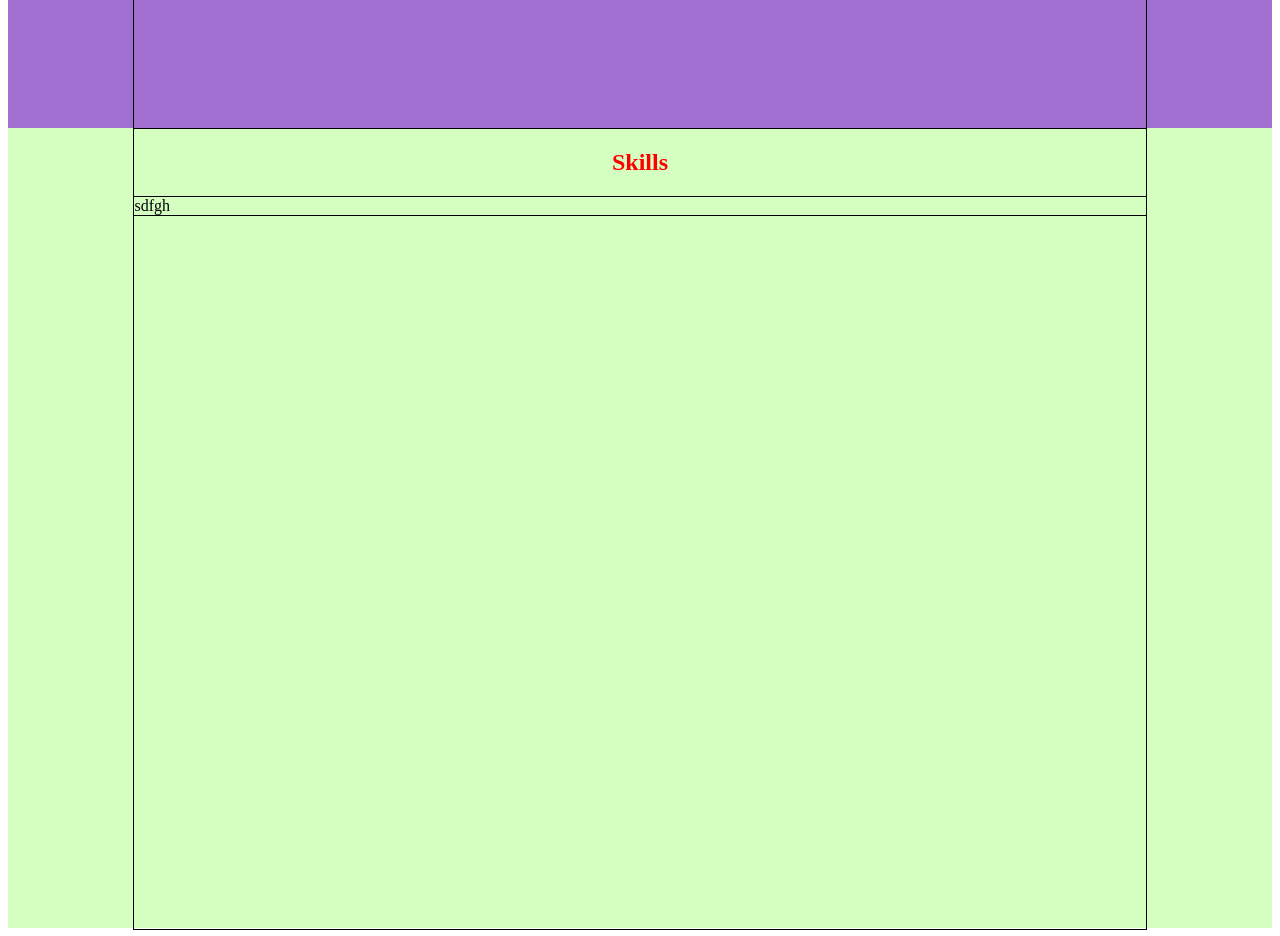
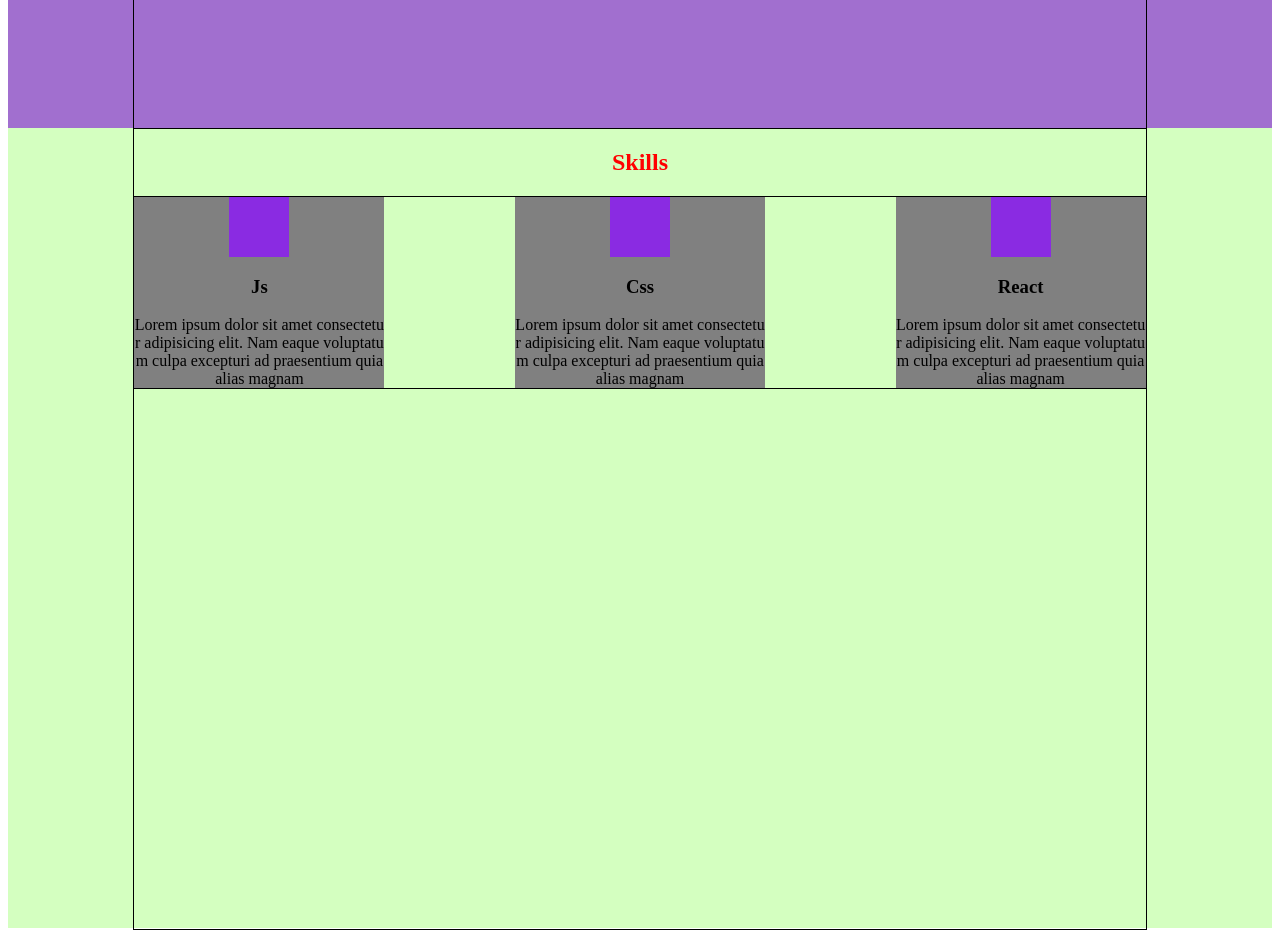
Before and after one commit to EvgeniBlag/Portfolio, a React (Create React App) app: page / in a window 1280 px wide. Shown: the part 760-1696 px from the top of the page. Built offline with nearby package versions, Linux system fonts and the light colour scheme.

Commit message:
BlockMain

```diff
--- a/src/common/styles/Container.module.css
+++ b/src/common/styles/Container.module.css
@@ -6,4 +6,5 @@
     display: flex;
     align-items: center;
     justify-content: space-around;
+    flex-wrap: wrap;
 }
--- a/src/skills/Skills.js
+++ b/src/skills/Skills.js
@@ -1,4 +1,5 @@
 import React from 'react';
+import Skill from './skill/Skill';
 import s from'./Skills.module.css';
 
 
@@ -7,9 +8,13 @@ function Skills() {
     return (
         <div className={s.skillsBlock}>
           <div className={s.skillsContainer}>
+
+
             <h2 className={s.title}>Skills</h2>
             <div className={s.skills}>
-                sdfgh
+               <Skill title={'Js'} description={'Lorem ipsum dolor sit amet consectetur adipisicing elit. Nam eaque voluptatum culpa excepturi ad praesentium quia alias magnam '}/>
+               <Skill title={'Css'} description={'Lorem ipsum dolor sit amet consectetur adipisicing elit. Nam eaque voluptatum culpa excepturi ad praesentium quia alias magnam '}/>
+               <Skill title={'React'} description={'Lorem ipsum dolor sit amet consectetur adipisicing elit. Nam eaque voluptatum culpa excepturi ad praesentium quia alias magnam'}/>
             </div>
           </div>
         </div>
--- a/src/skills/Skills.module.css
+++ b/src/skills/Skills.module.css
@@ -11,9 +11,8 @@
     display: flex;
     align-items: center;
     flex-direction: column;
-    justify-content: flex-start;
+    /* flex-wrap: wrap; */
 }
-
 
 .title {
   color: red;
@@ -21,5 +20,8 @@
 
 .skills {
     border: 1px solid black;
+    display: flex;
+    justify-content: space-between;
     width: 100%;
+    flex-wrap: wrap;
 }
--- a/src/skills/skill/Skill.js
+++ b/src/skills/skill/Skill.js
@@ -0,0 +1,20 @@
+import React from 'react';
+import s from'./Skill.module.css';
+
+
+
+function Skill(props) {
+    return (
+        <div className={s.skill}>
+
+            <div className={s.icon}></div>
+
+            <h3>{props.title}</h3>
+
+            <span className={s.description}>{props.description}</span>
+
+        </div>
+    );
+}
+
+export default Skill;
--- a/src/skills/skill/Skill.module.css
+++ b/src/skills/skill/Skill.module.css
@@ -0,0 +1,19 @@
+.skill {
+    width: 250px;
+    background-color: gray;
+    display: flex;
+    flex-direction: column;
+    align-items: center;
+    text-align: center;
+    flex-wrap: wrap;
+}
+
+.icon {
+    height: 60px;
+    width: 60px;
+    background-color: blueviolet;
+}
+
+.description {
+     word-break: break-all;
+}
```
